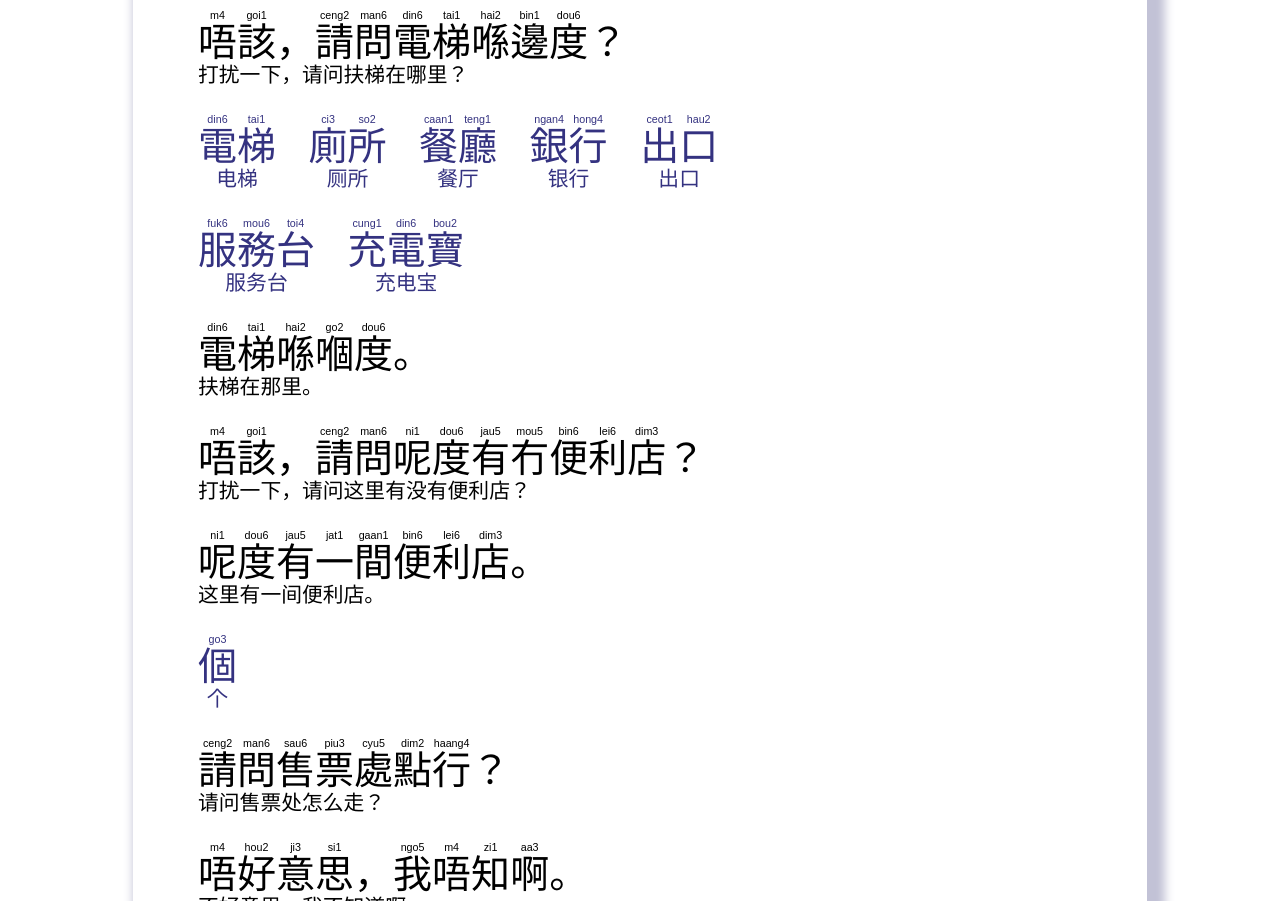
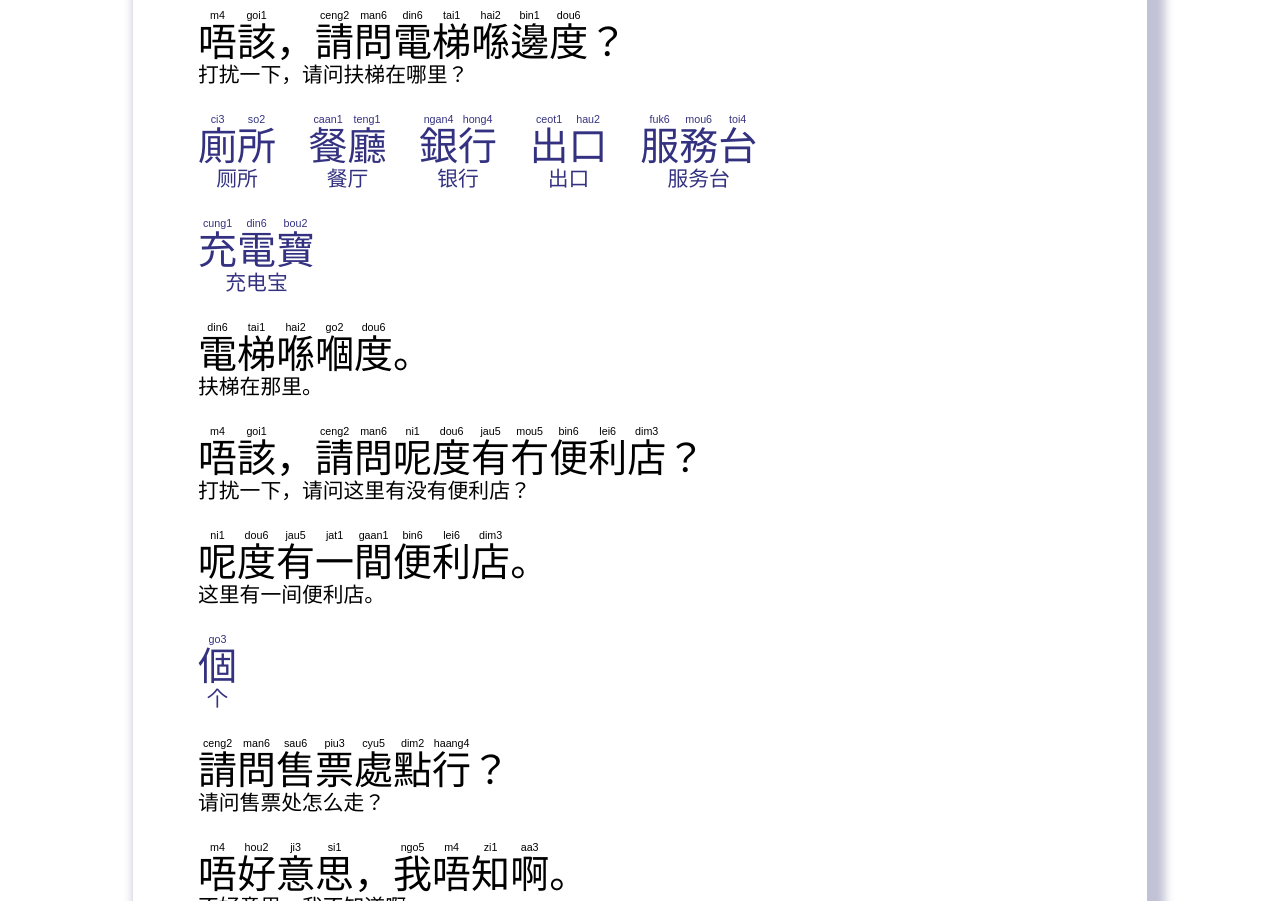
Before and after one commit to notonlyming/linguist, a plain HTML site: page index.html in a window 1280 px wide. Shown: the part 3279-4180 px from the top of the page. Drawn offline with Linux system fonts and the light colour scheme.

Commit message:
去除多余的空行，删除电梯这个单词

```diff
--- a/index.html
+++ b/index.html
@@ -315,19 +315,10 @@
                 <h2 id="1.3">问路</h2>
                 <div class="box">
                     <ruby class="hk exampleshow">
-                        唔<rt>m4</rt>該<rt>goi1</rt>，<rt> </rt>請<rt>ceng2</rt>問<rt>man6</rt>電<rt>din6</rt>梯<rt>tai1</rt>喺
-                        <rt>hai2</rt>邊<rt>bin1</rt>度<rt>dou6</rt>？<rt> </rt>
+                        唔<rt>m4</rt>該<rt>goi1</rt>，<rt> </rt>請<rt>ceng2</rt>問<rt>man6</rt>電<rt>din6</rt>梯<rt>tai1</rt>喺<rt>hai2</rt>邊<rt>bin1</rt>度<rt>dou6</rt>？<rt> </rt>
                     </ruby>
                     <ruby class="sc explain">
                         打扰一下，请问扶梯在哪里？
-                    </ruby>
-                </div>
-                <div class="wordbox">
-                    <ruby class="hk exampleshow">
-                        電<rt>din6</rt>梯<rt>tai1</rt>
-                    </ruby>
-                    <ruby class="sc explain">
-                        电梯
                     </ruby>
                 </div>
                 <div class="wordbox">
```
